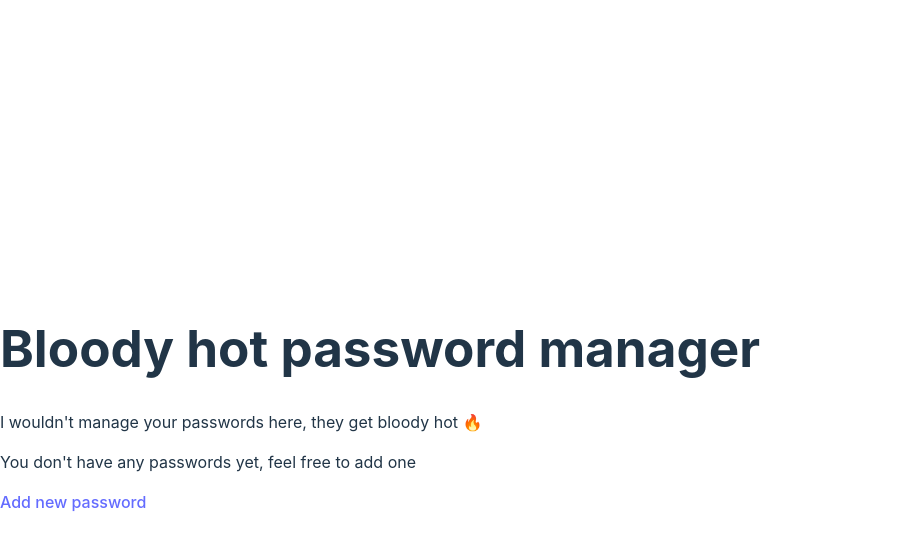
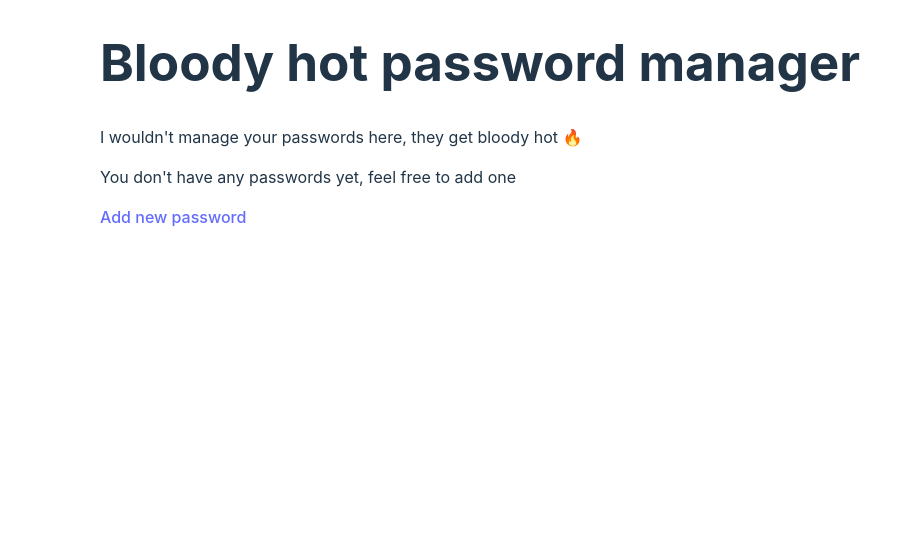
Before and after one commit to kriskuiper/simple-password-manager, a React (Vite) app: page / in a window 1280 px wide. Shown: the top 550 px of the page, without its empty margins (0-923 px from the left). Built offline with nearby package versions, Linux system fonts and the light colour scheme.

Commit message:
feat(css): add container class

```diff
--- a/src/index.css
+++ b/src/index.css
@@ -14,6 +14,11 @@
   -webkit-text-size-adjust: 100%;
 }
 
+.container {
+  max-width: 1080px;
+  margin: 0 auto;
+}
+
 a {
   font-weight: 500;
   color: #646cff;
@@ -25,8 +30,6 @@ a:hover {
 
 body {
   margin: 0;
-  display: flex;
-  place-items: center;
   min-width: 320px;
   min-height: 100vh;
 }
```
